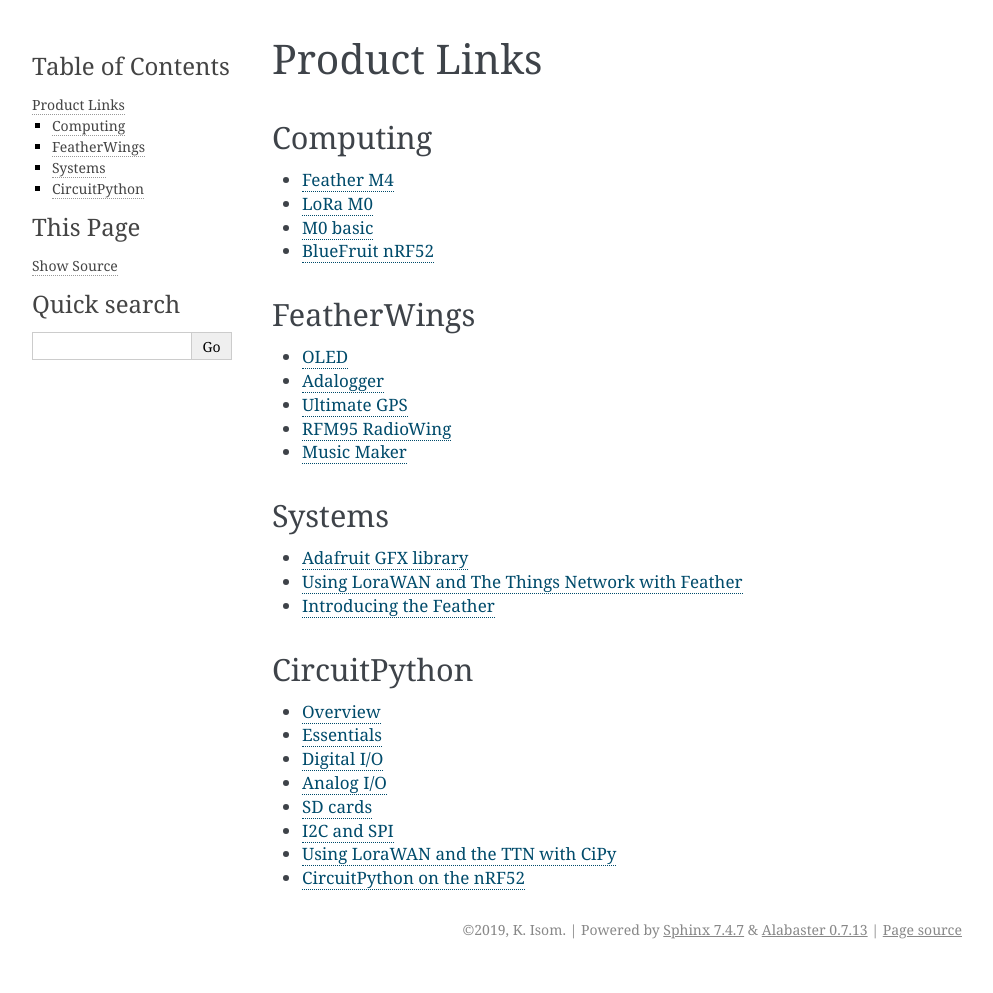
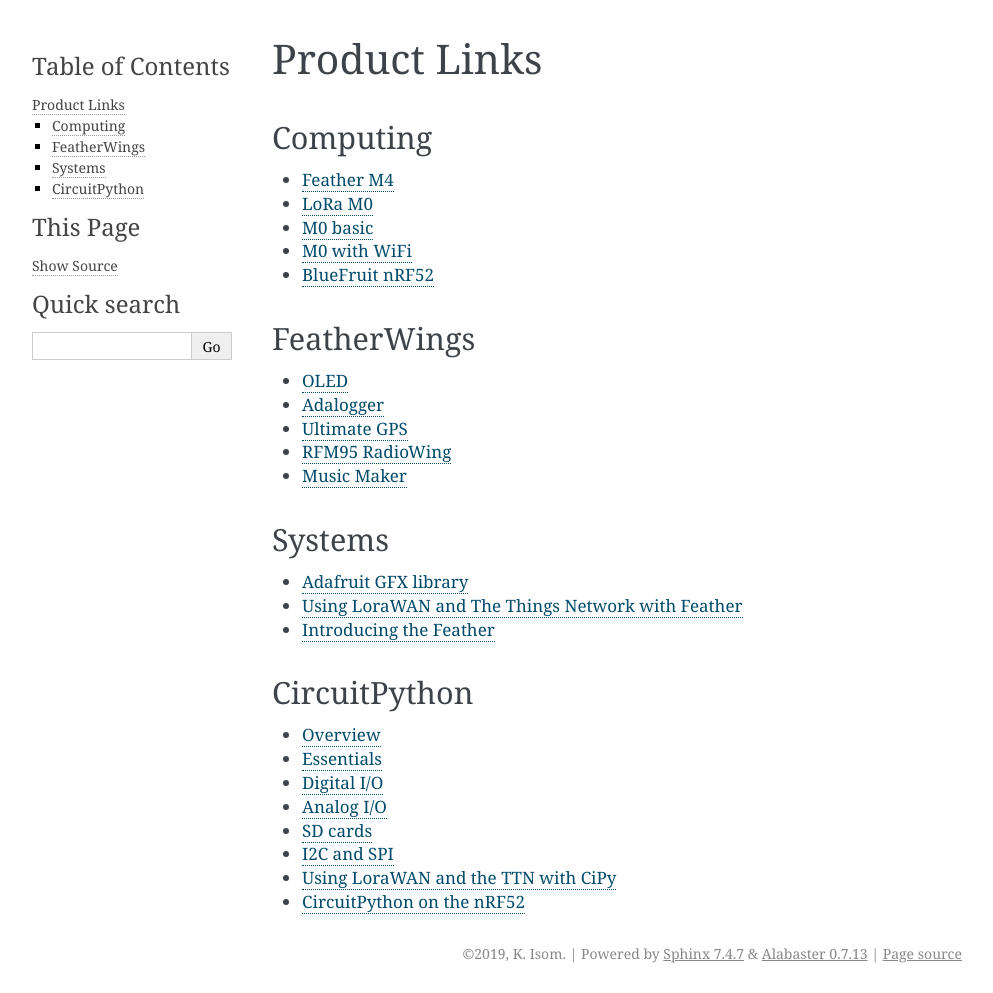
Before and after one commit to kisom/feather-notebook, a Sphinx documentation site: the page built from source/links.rst, in a window 1280 px wide. Shown: the whole page, without its empty margins (148-1141 px from the left). Built offline with Sphinx 7.4.7, drawn with Linux system fonts in a browser that asks for light colours; before the commit the page ends 969 px from its top, so only the background shows below that.

Commit message:
Add WiFi M0 feather.

```diff
--- a/source/links.rst
+++ b/source/links.rst
@@ -10,6 +10,7 @@
    M0 <https://learn.adafruit.com/adafruit-feather-m0-radio-with-lora-radio-module/>`__
 -  `M0
    basic <https://learn.adafruit.com/adafruit-feather-m0-basic-proto>`__
+- `M0 with WiFi <https://learn.adafruit.com/adafruit-feather-m0-wifi-atwinc1500/>`__
 -  `BlueFruit
    nRF52 <https://learn.adafruit.com/bluefruit-nrf52-feather-learning-guide/>`__
 
```
